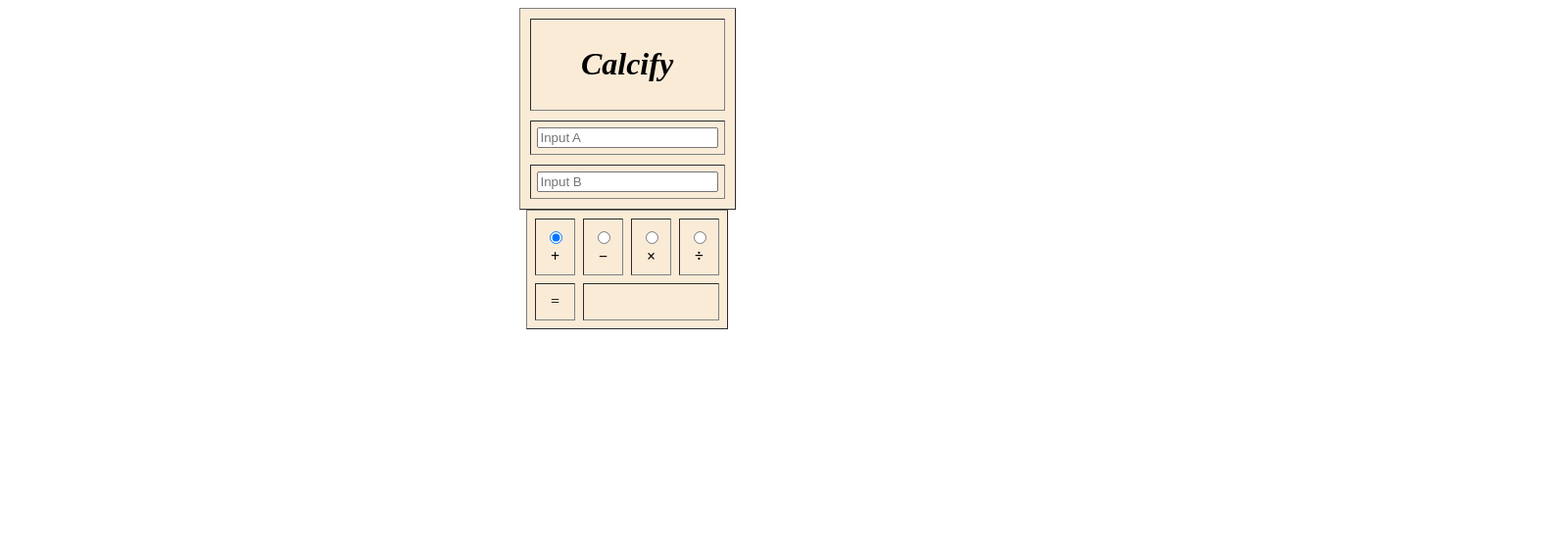
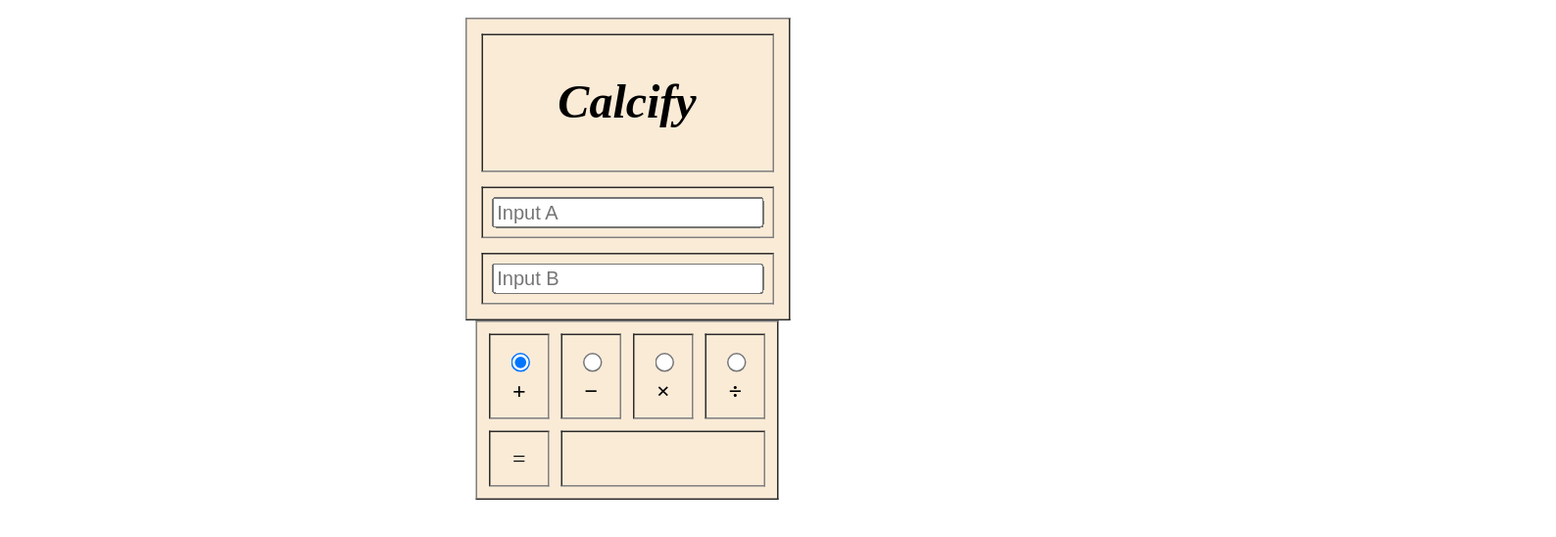
Before and after one commit to starlord7544/miniAssignment, a plain HTML site: page CalculatorPureHTML.html in a window 1280 px wide. Shown: the whole page at 98% size, 1588 px wide, since content can reach past the window. Drawn offline with Linux system fonts and the light colour scheme.

Commit message:
Updated calculator width

```diff
--- a/CalculatorPureHTML.html
+++ b/CalculatorPureHTML.html
@@ -5,12 +5,18 @@
     <meta charset="UTF-8">
     <meta name="viewport" content="width=device-width, initial-scale=1.0">
     <title>CalciHTML</title>
+    <style>
+        form {
+            transform: scale(1.5);
+            margin-top: 100px;
+        }
+    </style>
 </head>
 
 <body>
     <form
         oninput="result.value = (parseFloat(eval(parseInt(num1.value) + operator.value + parseInt(num2.value)).toFixed(3)).toString().slice(0,10))">
-        <table border="1" cellpadding="6px" cellspacing="10px" align="center" bgcolor="antiquewhite">
+        <table border="1" cellpadding="6px" cellspacing="10px" align="center" bgcolor="antiquewhite" width="200">
             <thead align="center">
                 <tr>
                     <th>
@@ -33,7 +39,7 @@
                 </tr>
             </tbody>
         </table>
-        <table border="1" cellpadding="9px" cellspacing="8px" align="center" bgcolor="antiquewhite">
+        <table border="1" cellpadding="9px" cellspacing="8px" align="center" bgcolor="antiquewhite" width="200">
             <tbody align="center">
                 <tr>
                     <td>
```
Also changed, not shown: DevClassHTML/CalculatorPureHTML.html (+2 -2 lines).
